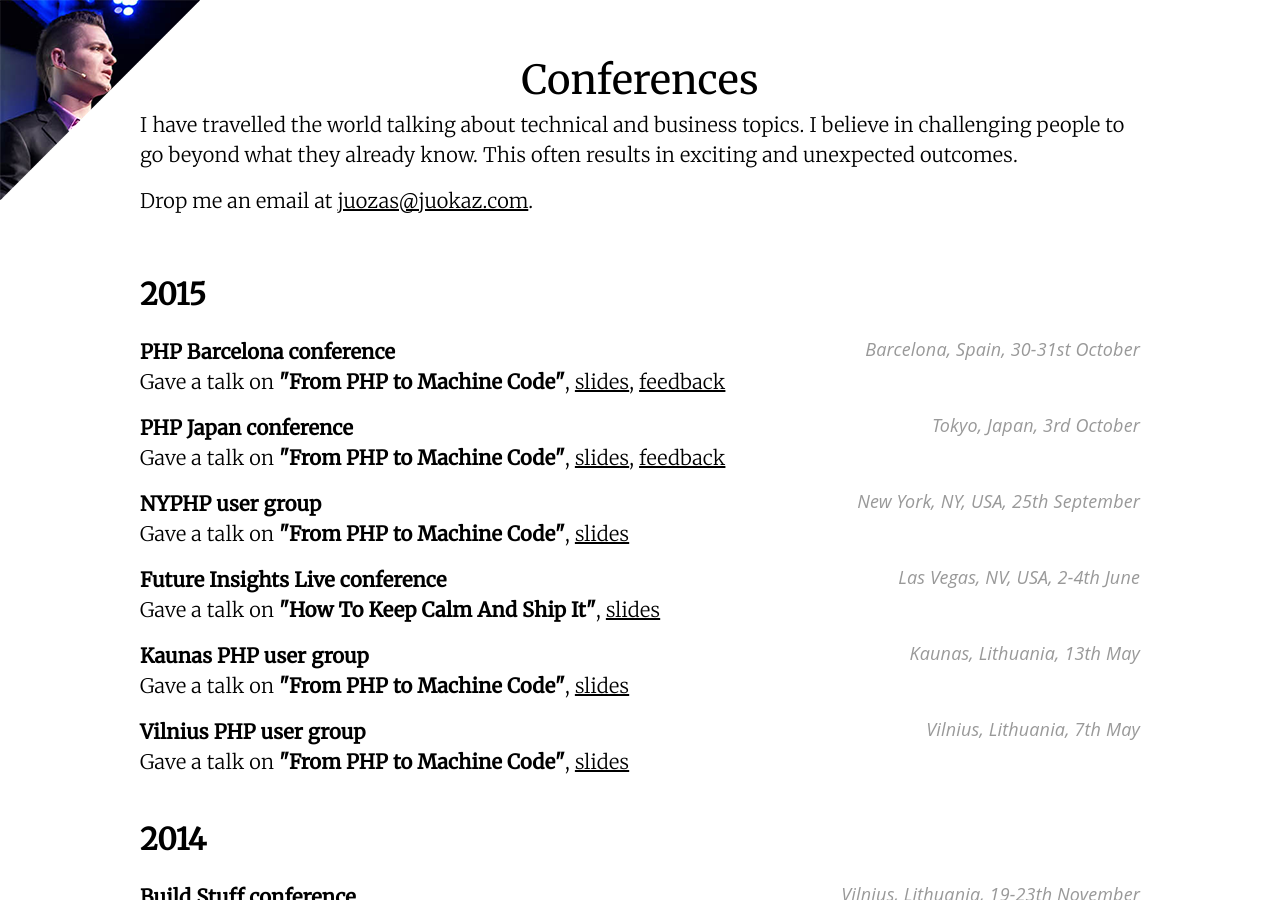
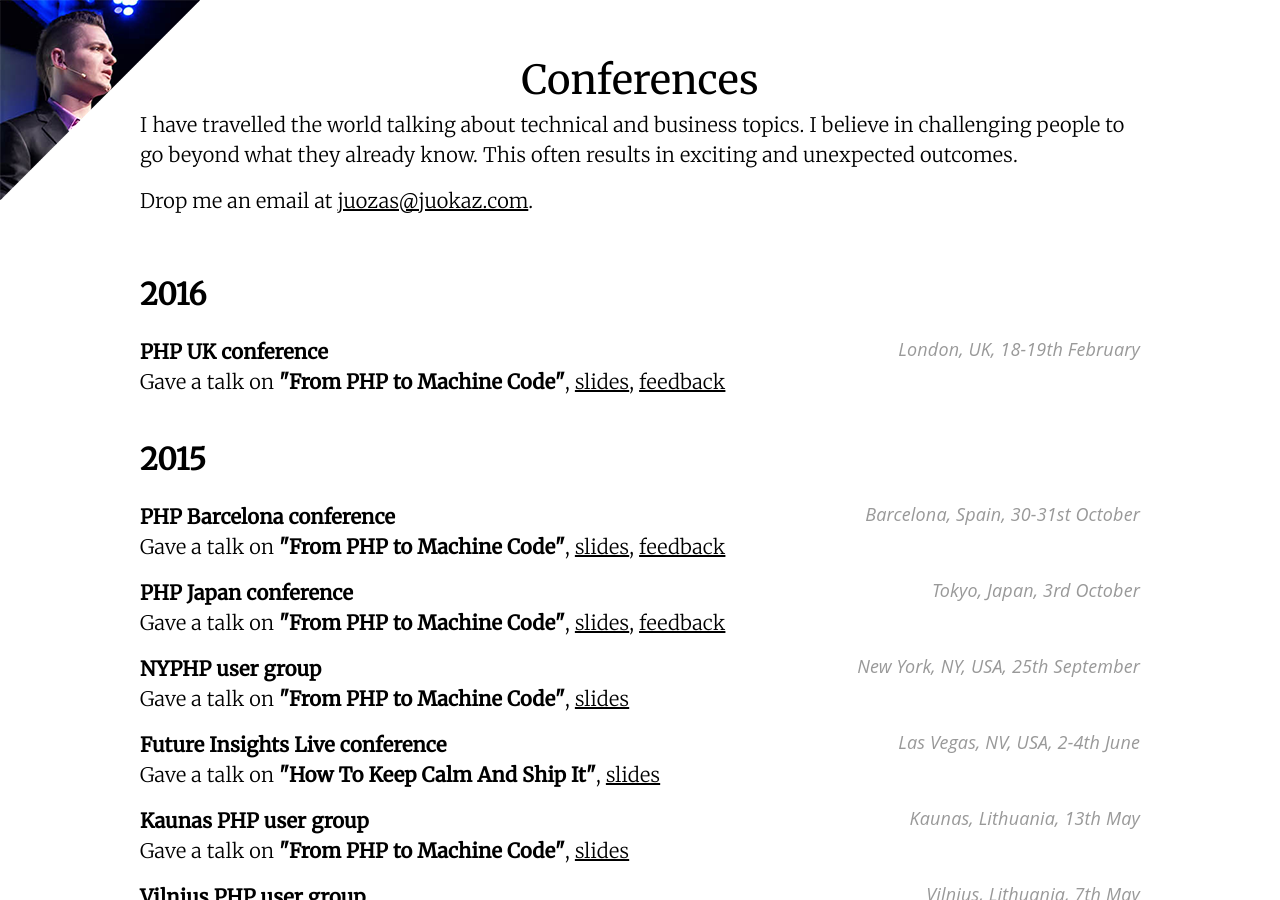
Before and after one commit to juokaz/juokaz.com, a Jekyll site: the page built from conferences.html, in a window 1280 px wide and 900 px high. Built offline with Jekyll 4.4.1, drawn with Linux system fonts in a browser that asks for light colours.

Commit message:
Added PHP UK 2016 talk

```diff
--- a/_config.yml
+++ b/_config.yml
@@ -3,6 +3,15 @@
 permalink: /blog/:title.html
 
 conferences:
+  - year: 2016
+    talks:
+    - title: PHP UK conference
+      location: London, UK
+      date: 18-19th February
+      spoken:
+          - title: From PHP to Machine Code
+            slides: https://speakerdeck.com/juokaz/from-php-to-machine-code-php-uk-conference-2016
+            feedback: https://joind.in/event/php-uk-conference/from-php-to-machine-code
   - year: 2015
     talks:
     - title: PHP Barcelona conference
```
